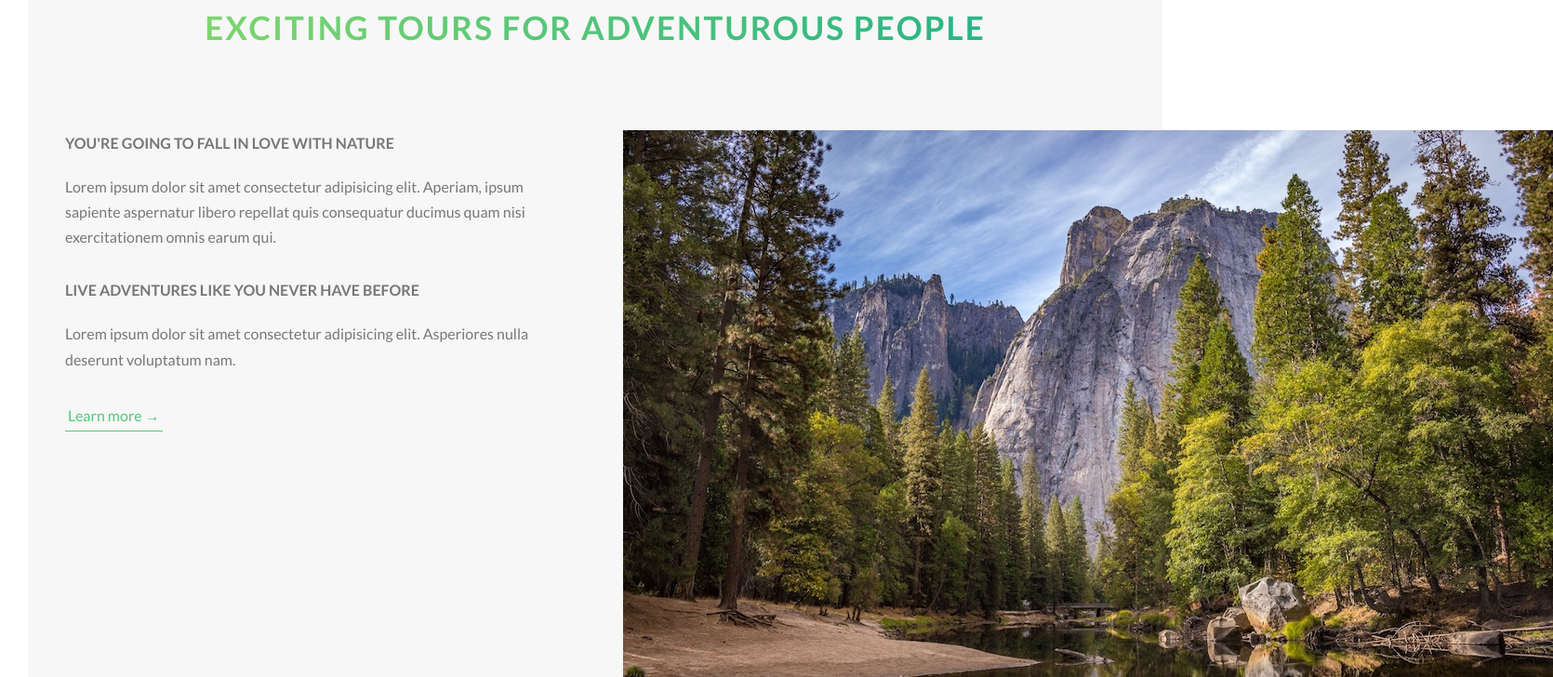
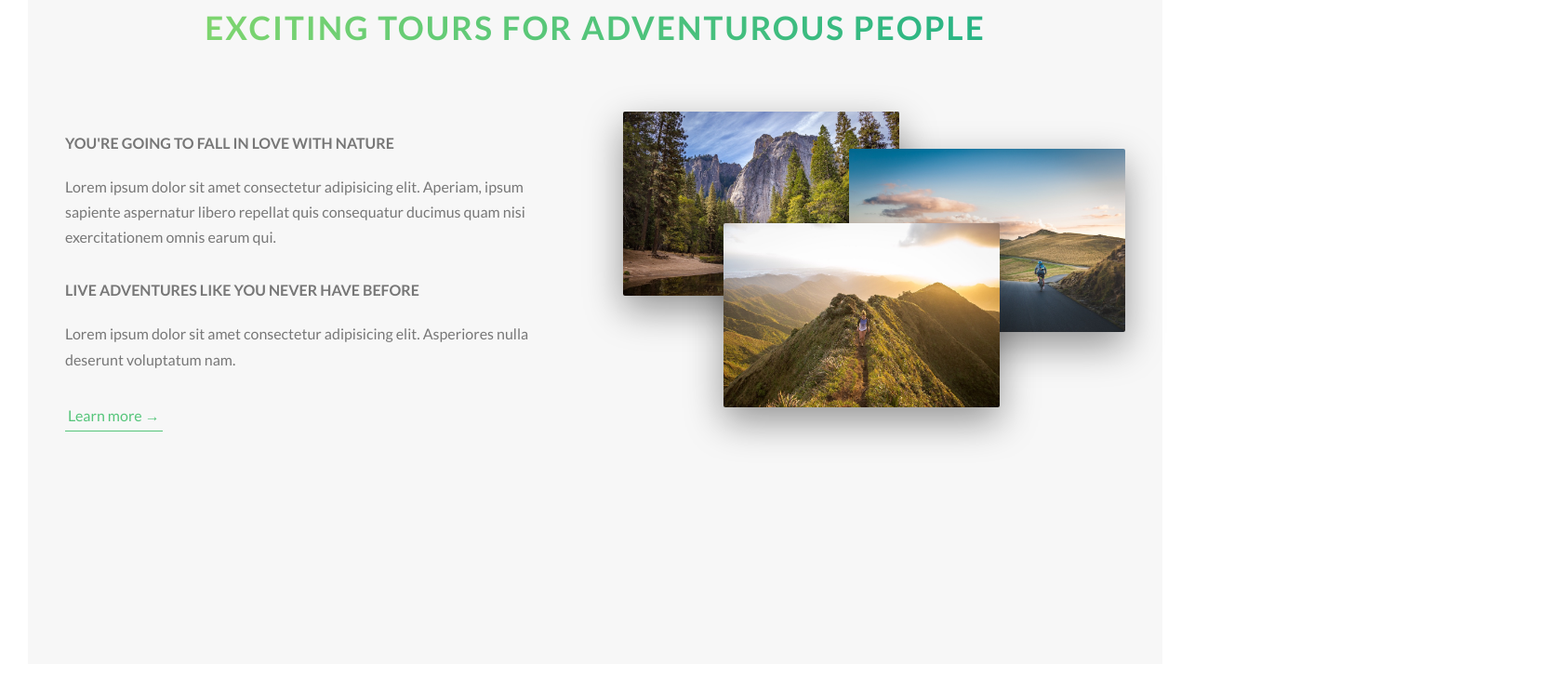
Before and after one commit to LauraTelqiu/natours-react, a React (Create React App) app: page / in a window 1280 px wide. Shown: the part 880-1608 px from the top of the page at 93% size, 1670 px wide, since content can reach past the window. Built offline with nearby package versions, Linux system fonts and the light colour scheme.

Commit message:
about img styling

```diff
--- a/src/components/AboutImages.js
+++ b/src/components/AboutImages.js
@@ -2,6 +2,7 @@ import React from 'react';
 import nat1 from '../img/nat-1-large.jpg'
 import nat2 from '../img/nat-2-large.jpg'
 import nat3 from '../img/nat-3-large.jpg'
+import '../sass/main.css'
 
 
 function AboutImages() {
--- a/src/sass/components/_composition.scss
+++ b/src/sass/components/_composition.scss
@@ -0,0 +1,29 @@
+.composition {
+  position: relative;
+  &__photo {
+    width: 55%;
+    box-shadow: 0 1.5rem 4rem rgba($color-black, 0.4);
+    border-radius: 2px;
+    position: absolute;
+    z-index: 10;
+    transition: all 0.2s;
+
+    &--p1 {
+      left: 0;
+      top: -2rem;
+    }
+    &--p2 {
+      right: 0;
+      top: 2rem;
+    }
+    &--p3 {
+      left: 20%;
+      top: 10rem;
+    }
+    &:hover {
+      transform: scale(1.05);
+      box-shadow: 0 2.5 rem rgba($color-black, 0.5);
+      z-index: 20;
+    }
+  }
+}
--- a/src/sass/main.css
+++ b/src/sass/main.css
@@ -196,6 +196,35 @@ body {
   transform: translateY(0);
 }
 
+.composition {
+  position: relative;
+}
+.composition__photo {
+  width: 55%;
+  box-shadow: 0 1.5rem 4rem rgba(0, 0, 0, 0.4);
+  border-radius: 2px;
+  position: absolute;
+  z-index: 10;
+  transition: all 0.2s;
+}
+.composition__photo--p1 {
+  left: 0;
+  top: -2rem;
+}
+.composition__photo--p2 {
+  right: 0;
+  top: 2rem;
+}
+.composition__photo--p3 {
+  left: 20%;
+  top: 10rem;
+}
+.composition__photo:hover {
+  transform: scale(1.05);
+  box-shadow: 0 2.5 rem rgba(0, 0, 0, 0.5);
+  z-index: 20;
+}
+
 .header {
   height: 95vh;
   background-image: linear-gradient(to right bottom, rgba(126, 213, 111, 0.8), rgba(40, 180, 133, 0.8)), url(../img/hero.jpg);
```
Also changed, not shown: 1 other file (tests, documents, lock files or other folders).
